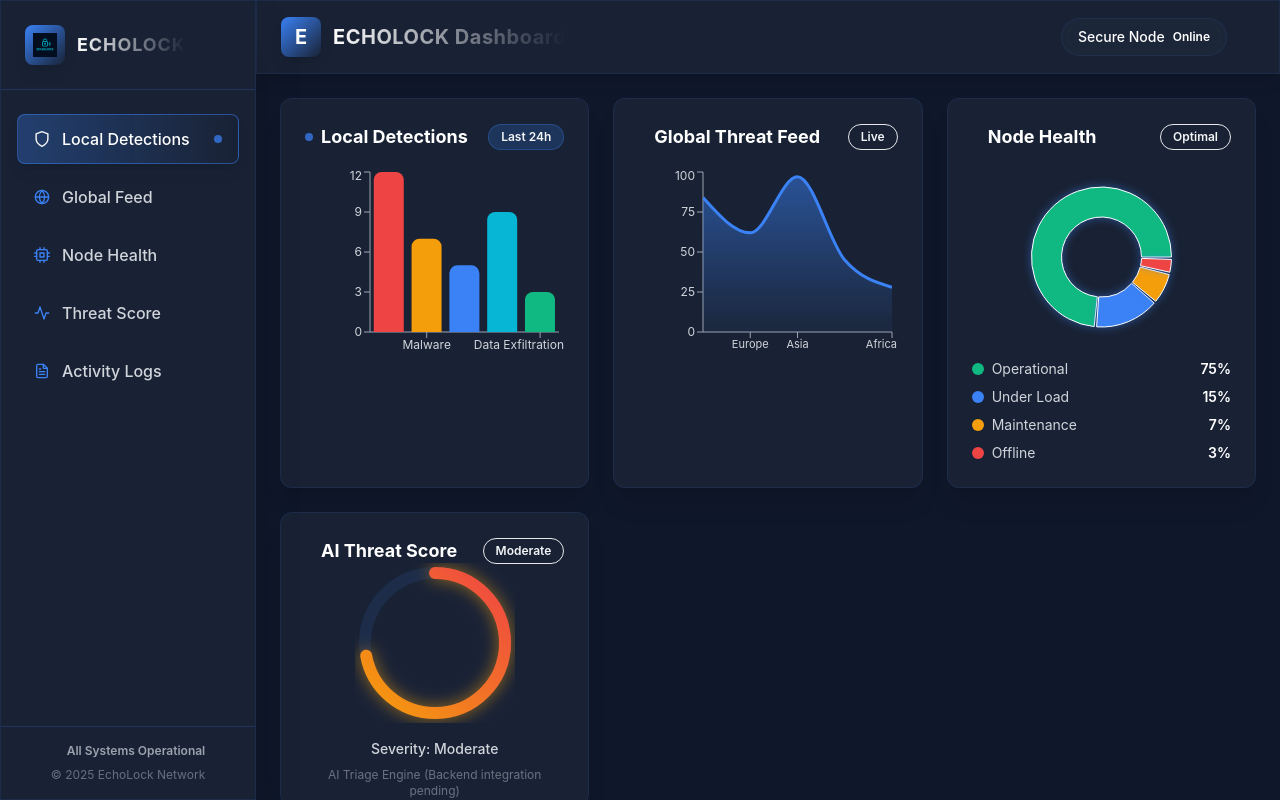
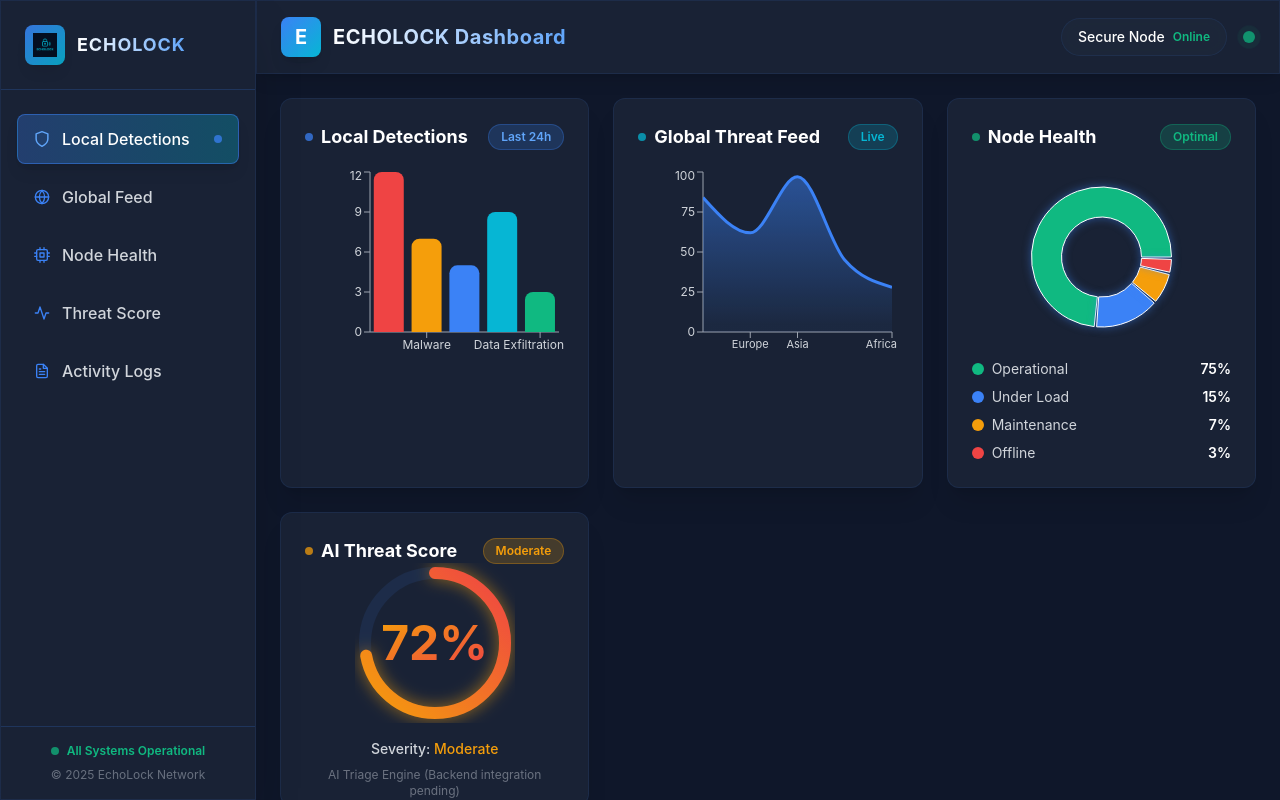
Before and after one commit to Ordixian/Echo, a React (Vite) app: page / in a window 1280 px wide. Built offline with nearby package versions, Linux system fonts and the light colour scheme.

Commit message:
Update tailwind.config.js

```diff
--- a/tailwind.config.js
+++ b/tailwind.config.js
@@ -4,10 +4,37 @@ export default {
   theme: {
     extend: {
       colors: {
-        primary: "#1E3A8A",     // deep blue
-        accent: "#3B82F6",      // bright blue
-        background: "#F3F4F6",  // light grey
-        text: "#111827"         // near black
+        primary: "#0f172a",     // deep navy
+        secondary: "#1e293b",   // slate
+        accent: "#3b82f6",      // blue
+        accentGlow: "#60a5fa",  // lighter blue
+        success: "#10b981",     // green
+        warning: "#f59e0b",     // amber
+        danger: "#ef4444",      // red
+        cyber: "#06b6d4",       // cyan
+      },
+      animation: {
+        'pulse-slow': 'pulse 3s cubic-bezier(0.4, 0, 0.6, 1) infinite',
+        'glow': 'glow 2s ease-in-out infinite alternate',
+        'slide-up': 'slideUp 0.5s ease-out',
+        'fade-in': 'fadeIn 0.6s ease-out',
+      },
+      keyframes: {
+        glow: {
+          '0%': { boxShadow: '0 0 5px rgba(59, 130, 246, 0.5)' },
+          '100%': { boxShadow: '0 0 20px rgba(59, 130, 246, 0.8)' },
+        },
+        slideUp: {
+          '0%': { transform: 'translateY(10px)', opacity: '0' },
+          '100%': { transform: 'translateY(0)', opacity: '1' },
+        },
+        fadeIn: {
+          '0%': { opacity: '0' },
+          '100%': { opacity: '1' },
+        },
+      },
+      backdropBlur: {
+        xs: '2px',
       },
     },
   },
```
